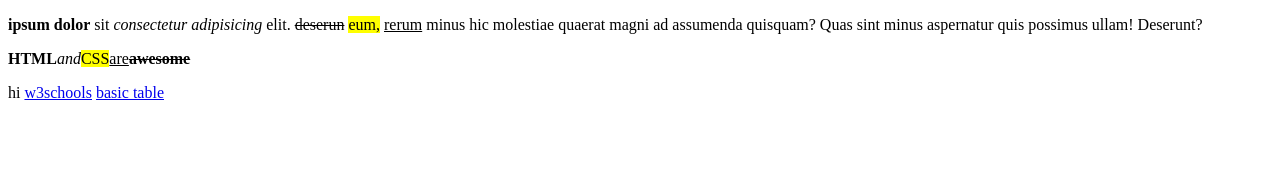
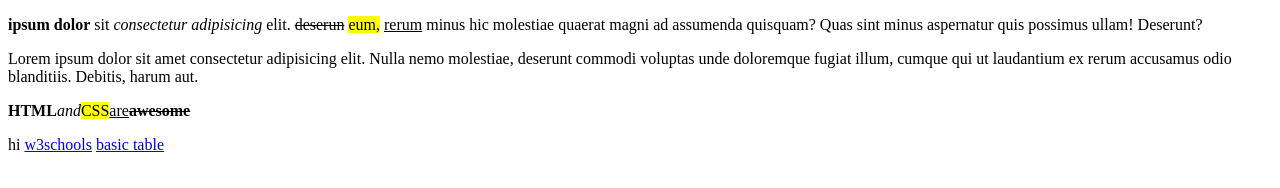
Before and after one commit to mohamed-ibrahim-ansari/basic-html, a plain HTML site: page index.html in a window 1280 px wide. Drawn offline with Linux system fonts and the light colour scheme.

Commit message:
new paragraph tag add

```diff
--- a/index.html
+++ b/index.html
@@ -16,6 +16,7 @@
     <!-- <h6>wisdom</h6> -->
 <p><b> ipsum dolor</b> sit <i> consectetur adipisicing</i> elit. <s> deserun</s> <mark> eum,</mark> <u> rerum</u> minus hic molestiae quaerat magni ad assumenda quisquam? Quas sint minus aspernatur quis possimus ullam! Deserunt?
 </p>
+<p>Lorem ipsum dolor sit amet consectetur adipisicing elit. Nulla nemo molestiae, deserunt commodi voluptas unde doloremque fugiat illum, cumque qui ut laudantium ex rerum accusamus odio blanditiis. Debitis, harum aut.</p>
 <p><b>HTML</b><i>and</i><mark>CSS</mark><u>are</u><b><s>awesome</s></b></p>
 <span>hi</span>
 <a href="https://www.w3schools.com"target="blank">w3schools</a>
```
